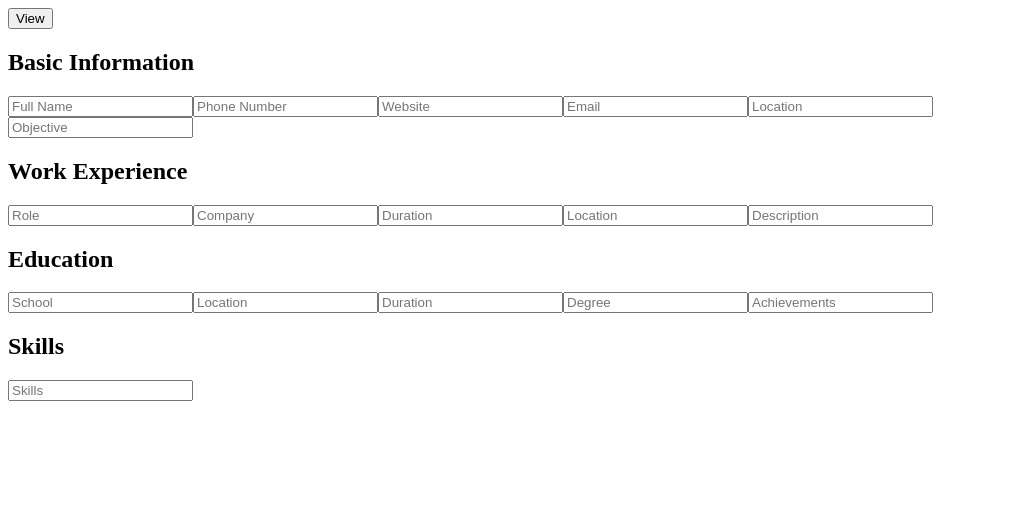
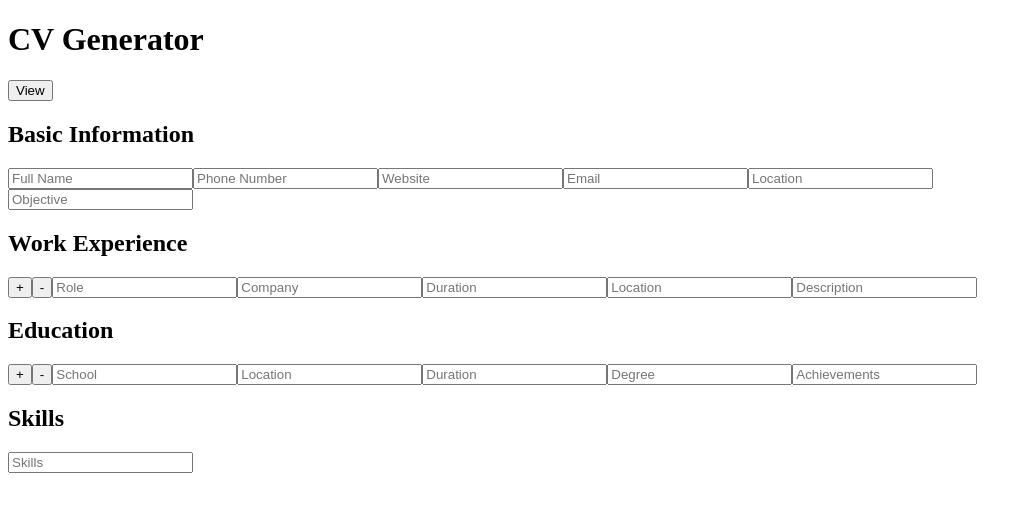
Before and after one commit to ctang415/cv-application, a React (Create React App) app in the folder cv-project/: page / in a window 1280 px wide. Shown: the top 512 px of the page, without its empty margins (0-1032 px from the left). Built offline with nearby package versions, Linux system fonts and the light colour scheme.

Commit message:
Created method to add the same inputs to form

```diff
--- a/cv-project/package.json
+++ b/cv-project/package.json
@@ -9,6 +9,7 @@
     "react": "^18.2.0",
     "react-dom": "^18.2.0",
     "react-scripts": "5.0.1",
+    "uuidv4": "^6.2.13",
     "web-vitals": "^2.1.4"
   },
   "scripts": {
--- a/cv-project/src/components/App.js
+++ b/cv-project/src/components/App.js
@@ -1,4 +1,7 @@
 import React from 'react'
+import Education from './Education'
+import Work from './Work'
+import { v4 as uuid } from 'uuid'
 
 class App extends React.Component {
   constructor(props) {
@@ -13,25 +16,28 @@ class App extends React.Component {
         address: '',
       },
       objective: '',
-      work: {
+      work: [{
         role: '',
         company: '',
         duration: '',
         location: '',
         description: '',
-      },
-      education: {
+        key: uuid()
+      }],
+      education: [{
         school: '',
         place: '',
         time: '',
         degree: '',
         achievement: '',
-      },
+        key: uuid()
+      }],
       skills: '',
       edit: true,
-      workArr: [],
-      educationArr: [],
     }
+    this.handleChange = this.handleChange.bind(this)
+    this.addToEducation = this.addToEducation.bind(this)
+    this.addToWork = this.addToWork.bind(this)
   }
 
   handleChange = (e) => {
@@ -40,16 +46,21 @@ class App extends React.Component {
   }
 
   addToWork = (e) => {
-    let newArray = this.state.workArr.concat()
+    e.preventDefault()
     this.setState({
-      workArr: newArray
+      work: [...this.state.work, {
+        role: '', company: '', duration: '', location: '', description: '', key: uuid()
+      }]
     })
   }
 
   addToEducation = (e) => {
-    let newArray = this.state.educationArr.concat()
+    e.preventDefault()
     this.setState({
-      educationArr: newArray
+      education: [...this.state.education, {
+        school: '', place: '', time: '', degree: '', achievement: '', key: uuid()
+      }
+    ]
     })
   }
 
@@ -60,10 +71,11 @@ class App extends React.Component {
   }
 
   render() {
-    const { profile, objective, work, education, skills, edit } = this.state
+    const { education, edit, work, } = this.state
     if(edit) {
       return (
         <div>
+          <h1>CV Generator</h1>
           <form onSubmit={this.handleChange}>
             <button type="submit">View</button>
             <div>
@@ -79,19 +91,19 @@ class App extends React.Component {
             </div>
             <div>
               <h2>Work Experience</h2>
-              <input type="text" placeholder="Role" name="role" onChange={this.handleChange}></input>
-              <input type="text" placeholder="Company" name="company" onChange={this.handleChange}></input>
-              <input type="text" placeholder="Duration" name="duration" onChange={this.handleChange}></input>
-              <input type="text" placeholder="Location" name="location" onChange={this.handleChange}></input>
-              <input type="text" placeholder="Description" name="description" onChange={this.handleChange}></input>
+              <Work
+              work={work}
+              handleChange={this.handleChange}
+              addToWork={this.addToWork}
+              />
             </div>
             <div>
               <h2>Education</h2>
-              <input type="text" placeholder="School" name="school" onChange={this.handleChange}></input>
-              <input type="text" placeholder="Location" name="place" onChange={this.handleChange}></input>
-              <input type="text" placeholder="Duration" name="time" onChange={this.handleChange}></input>
-              <input type="text" placeholder="Degree" name="degree" onChange={this.handleChange}></input>
-              <input type="text" placeholder="Achievements" name="achievement" onChange={this.handleChange}></input>
+              <Education
+              education={education}
+              handleChange={this.handleChange}
+              addToEducation={this.addToEducation}
+              />
             </div>
             <div>
               <h2>Skills</h2>
@@ -103,6 +115,7 @@ class App extends React.Component {
     }
     return (
       <div>
+        <h1>CV Generator</h1>
         <button onClick={this.swapToEdit}>Return</button>
       </div>
     )
--- /dev/null
+++ b/cv-project/src/components/Education.js
@@ -0,0 +1,19 @@
+import React from "react";
+
+const Education = (props) => {
+    const { handleChange, education, addToEducation } = props
+    return (
+        education.map(education =>
+        <div key={education.key} id={education.key}>
+        <button onClick={addToEducation}>+</button><button>-</button>
+        <input type="text" placeholder="School" name="school" onChange={handleChange}></input>
+        <input type="text" placeholder="Location" name="place" onChange={handleChange}></input>
+        <input type="text" placeholder="Duration" name="time" onChange={handleChange}></input>
+        <input type="text" placeholder="Degree" name="degree" onChange={handleChange}></input>
+        <input type="text" placeholder="Achievements" name="achievement" onChange={handleChange}></input>
+        </div>
+        )
+    )
+}
+
+export default Education
--- /dev/null
+++ b/cv-project/src/components/View.js
@@ -0,0 +1,5 @@
+import React from "react";
+
+const View = (props) => {
+
+}
--- /dev/null
+++ b/cv-project/src/components/Work.js
@@ -0,0 +1,19 @@
+import React from "react";
+
+const Work = (props) => {
+    const { work, handleChange, addToWork } = props
+    return (
+        work.map((work) =>
+        <div key={work.key} id={work.key}>
+            <button onClick={addToWork}>+</button><button>-</button>
+            <input type="text" placeholder="Role" name="role" onChange={handleChange}></input>
+            <input type="text" placeholder="Company" name="company" onChange={handleChange}></input>
+            <input type="text" placeholder="Duration" name="duration" onChange={handleChange}></input>
+            <input type="text" placeholder="Location" name="location" onChange={handleChange}></input>
+            <input type="text" placeholder="Description" name="description" onChange={handleChange}></input>
+        </div>
+        )
+    )
+}
+
+export default Work
--- a/cv-project/src/index.js
+++ b/cv-project/src/index.js
@@ -6,6 +6,6 @@ import App from './components/App';
 const root = ReactDOM.createRoot(document.getElementById('root'));
 root.render(
   <React.StrictMode>
-    <App />
+    <App/>
   </React.StrictMode>
 );
```
Also changed, not shown: 1 other file (tests, documents, lock files or other folders).
